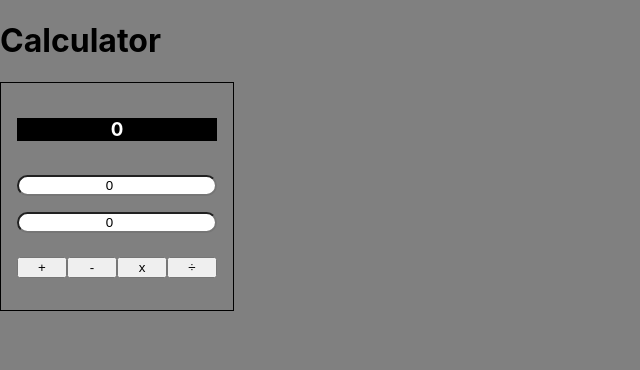
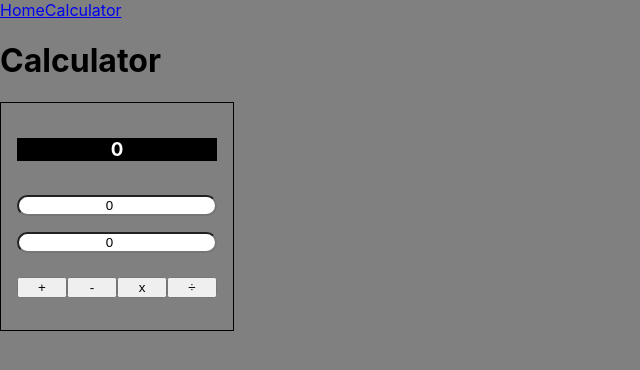
Before and after one commit to csalguera/cw-react, a React (Create React App) app: page /calculator in a window 1280 px wide. Shown: the top 370 px of the page, without its empty margins (0-640 px from the left). Built offline with nearby package versions, Linux system fonts and the light colour scheme.

Commit message:
stub up Nav component

```diff
--- a/src/App.jsx
+++ b/src/App.jsx
@@ -5,11 +5,16 @@
 import Landing from './pages/Landing/Landing';
 import Calculator from './pages/Calculator/Calculator';
 
+// components
+import Nav from './components/Nav/Nav';
+
 // styles
 import './App.css';
 
 function App() {
   return (
+    <>
+      <Nav />
       <Routes>
         <Route path='/' element={<Landing />}>
           Home
@@ -18,6 +23,7 @@
           Multiply
         </Route>
       </Routes>
+    </>
   )
 }
 
--- /dev/null
+++ b/src/components/Nav/Nav.jsx
@@ -0,0 +1,17 @@
+// npm packages
+import { Link } from "react-router-dom"
+
+const Nav = () => {
+  return (
+    <>
+      <Link to='/'>
+        Home
+      </Link>
+      <Link to='/calculator'>
+        Calculator
+      </Link>
+    </>
+  )
+}
+
+export default Nav
```
Lines whose indentation alone changed are shown as unchanged.
